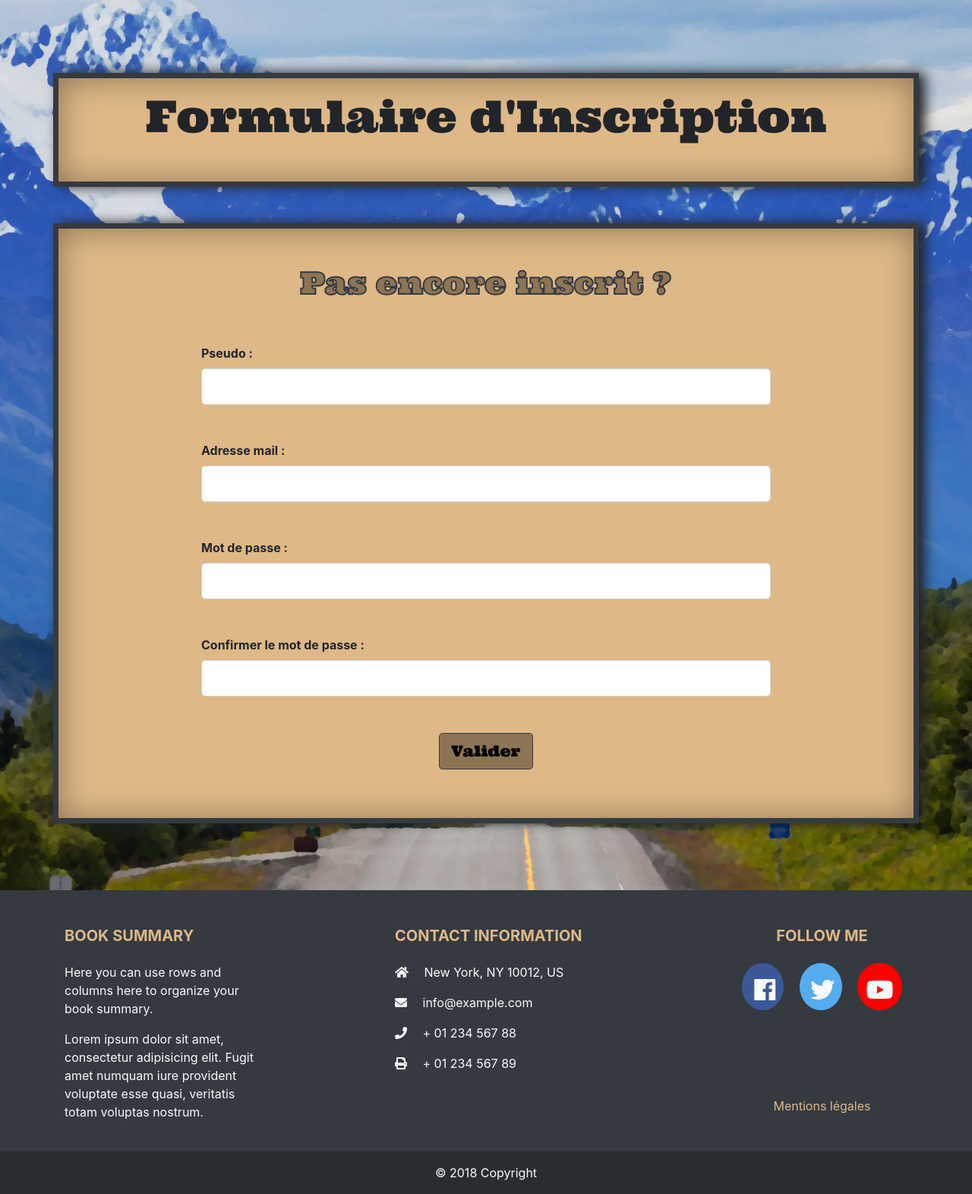
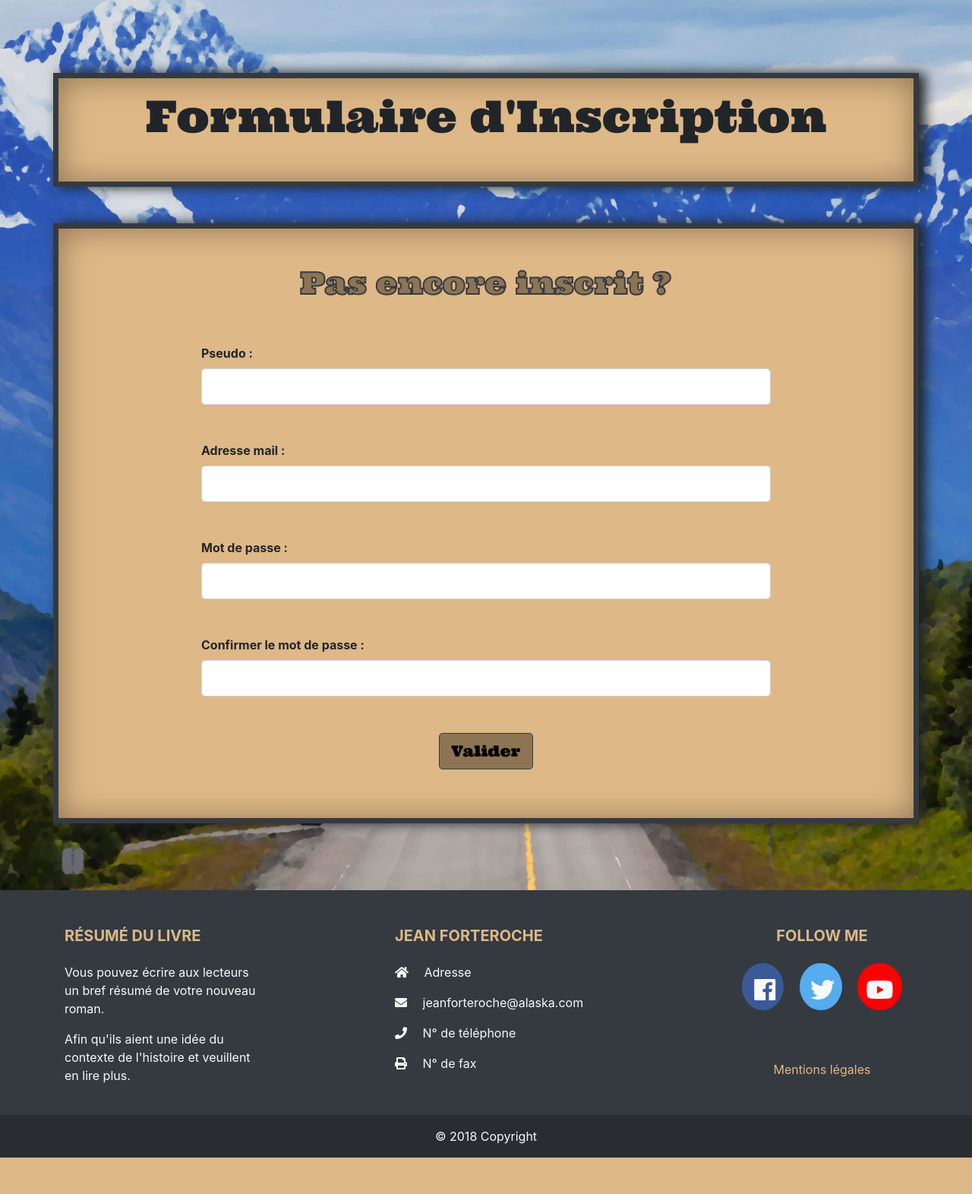
Before and after one commit to Vanda89/Blog_jean_forteroche, a PHP site: page /signup in a window 1280 px wide. Shown: the part 96-1668 px from the top of the page at 76% size. After the commit the page ends 1620 px from the top, so only its background shows below. Run offline with PHP 8.4, Linux system fonts and the light colour scheme; some libraries are stand-ins or nearby versions.

Commit message:
Création des views 404 et 403 pour prévenir des erreurs + méthodes + modif de index.php. Création d'une modale boostrap pour le report des comments (layout + app.js

```diff
--- a/app/Views/layout.php
+++ b/app/Views/layout.php
@@ -19,7 +19,9 @@
 <body>
   <div class="container-fluid d-flex flex-column justify-content-between">
     <header class="blog-header row navbar navbar-expand-lg navbar-dark bg-dark d-flex justify-content-around align-items-center mb-5">
-      <h1 class="navbar-brand mb-0 pb-0"><a href="<?= $tpl->basePath; ?>/" class="blog-author">Jean Forteroche</a></h1>
+      <h1 class="navbar-brand mb-0 pb-0">
+        <a href="<?= $tpl->basePath; ?>/" class="blog-author">Jean Forteroche</a>
+      </h1>
       <nav class="blog-header-nav d-flex justify-content-between align-items-center">
         <nav class="blog-nav">
           <ul class="nav navbar-nav d-flex justify-content-between align-items-center">
@@ -57,39 +59,54 @@
           </ul>
         </nav>
     </header>
+
+    <!-- Large modal -->
+    <div class="modal fade" id="alertBox" tabindex="-1" role="dialog" aria-labelledby="exampleModalCenterTitle" aria-hidden="true">
+      <div class="modal-dialog modal-dialog-centered" role="document">
+        <div class="modal-content">
+          <div class="modal-header">
+            <h5 class="modal-title" id="alertBox-text"></h5>
+            <button type="button" class="close ml-0" data-dismiss="modal" aria-label="Close">
+              <span aria-hidden="true">&times;</span>
+            </button>
+          </div>
+        </div>
+      </div>
+    </div>
+
     <?php
       if (isset($tpl->ContentBody)) {
           include $tpl->ContentBody;
       }
     ?>
+
     <footer class="page-footer row d-flex flex-column bg-dark text-light pt-4 mt-4">
       <div class="container text-center text-md-left">
         <div class="row d-flex justify-content-between">
           <div class="book-summary col-md-4 col-lg-3 mr-auto my-md-4 my-0 mt-4 mb-1">
-            <h5 class="font-weight-bold text-uppercase mb-4">Book summary</h5>
-            <p>Here you can use rows and columns here to organize your book summary.</p>
-            <p>Lorem ipsum dolor sit amet, consectetur adipisicing elit. Fugit amet numquam iure provident voluptate esse quasi,
-              veritatis totam voluptas nostrum.</p>
+            <h5 class="font-weight-bold text-uppercase mb-4">Résumé du livre</h5>
+            <p>Vous pouvez écrire aux lecteurs un bref résumé de votre nouveau roman.</p>
+            <p>Afin qu'ils aient une idée du contexte de l'histoire et veuillent en lire plus.</p>
           </div>
           <hr class="clearfix w-100 d-md-none">
           <div class="contact-infos col-md-4 col-lg-3 mx-auto my-md-4 my-0 mt-4 mb-1">
-            <h5 class="font-weight-bold text-uppercase mb-4">Contact Information</h5>
+            <h5 class="font-weight-bold text-uppercase mb-4">Jean Forteroche</h5>
             <ul class="list-unstyled">
               <li>
                 <p>
-                  <i class="fa fa-home mr-3"></i> New York, NY 10012, US</p>
+                  <i class="fa fa-home mr-3"></i> Adresse</p>
               </li>
               <li>
                 <p>
-                  <i class="fa fa-envelope mr-3"></i> info@example.com</p>
+                  <i class="fa fa-envelope mr-3"></i> jeanforteroche@alaska.com</p>
               </li>
               <li>
                 <p>
-                  <i class="fa fa-phone mr-3"></i> + 01 234 567 88</p>
+                  <i class="fa fa-phone mr-3"></i> N° de téléphone</p>
               </li>
               <li>
                 <p>
-                  <i class="fa fa-print mr-3"></i> + 01 234 567 89</p>
+                  <i class="fa fa-print mr-3"></i> N° de fax</p>
               </li>
             </ul>
           </div>
--- a/public/index.php
+++ b/public/index.php
@@ -27,12 +27,13 @@ switch ($currentURL) {
     break;
 
   //routes dynamiques avec get
-  case '/post':/******************************************************* */
+  case '/post':
   if (isset($_GET['id'])) {
       $controller = new MainController();
       $controller->showPost($_GET['id']);
   } else {
-      echo 'Erreur 404';
+      $controller = new MainController();
+      $controller->show404();
   }
     break;
 
@@ -71,7 +72,7 @@ switch ($currentURL) {
   $controller->deleteComment();
     break;
 
-  case '/create-post':/************************ ****************************/
+  case '/create-post':
   $controller = new UserController();
   $controller->createPost();
     break;
@@ -82,7 +83,7 @@ switch ($currentURL) {
     break;
 
   //routes dynamiques avec get
-  case '/edit-post':/*************************************************** */
+  case '/edit-post':
   if (isset($_GET['id'])) {
       $controller = new UserController();
       $controller->editPost($_GET['id']);
```
Also changed, not shown: app/Controllers/MainController.php (+9 -5 lines), app/Views/403.php (added, +12 -0 lines), app/Views/404.php (added, +12 -0 lines), public/css/style.css (+30 -10 lines), public/images/403.png (added), public/images/404.png (added), public/js/app.js.
